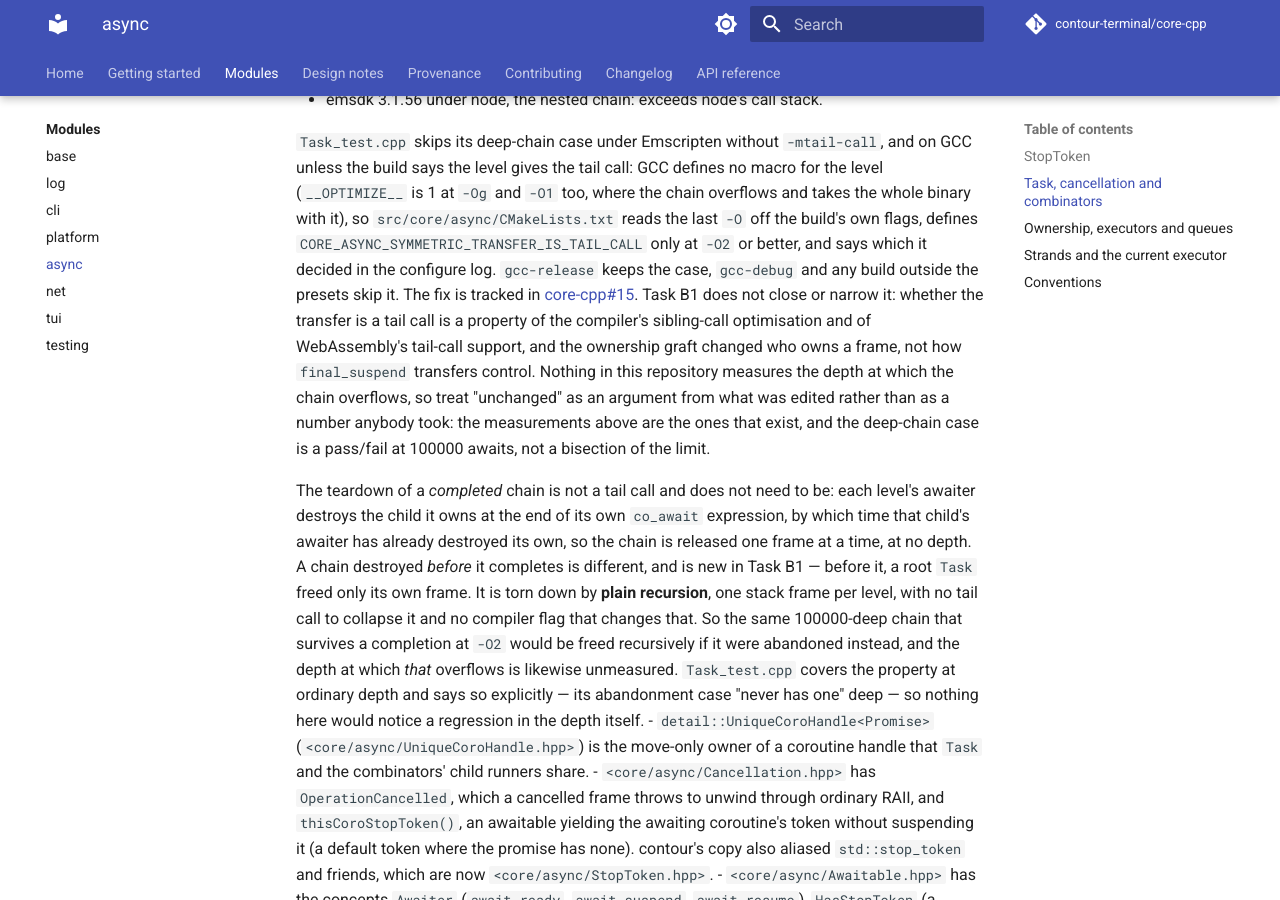
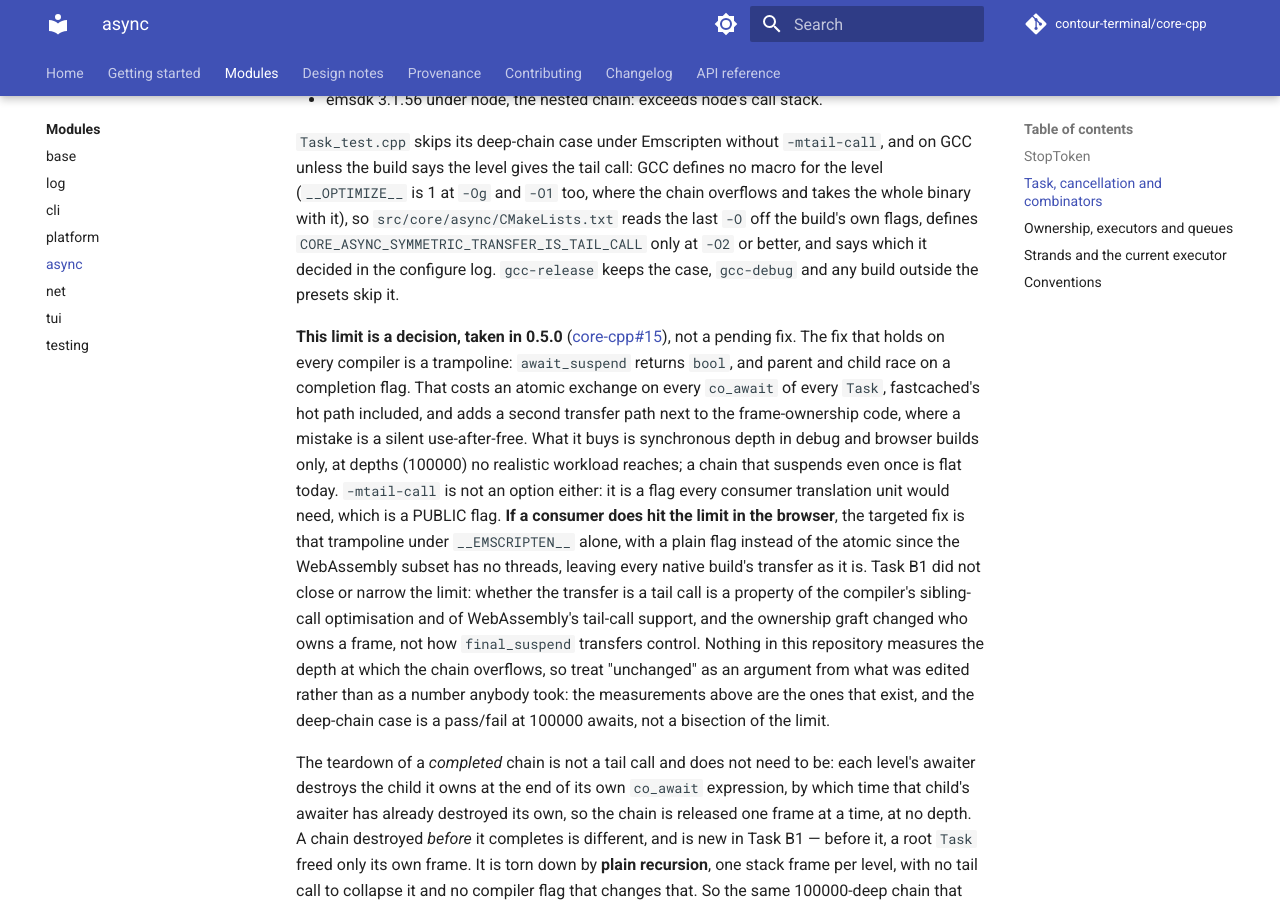
Before and after one commit to contour-terminal/core-cpp, an MkDocs documentation site: the page built from docs/modules/async.md, in a window 1280 px wide and 900 px high, scrolled down 2342 px. Built offline with MkDocs 1.6.1 and Material for MkDocs 9.7.7, drawn with Linux system fonts in a browser that asks for light colours; comment, search, counter and statistics services are not loaded.

Commit message:
docs(async): the deep synchronous co_await limit is a decision, taken in 0.5.0
A trampoline would cost an atomic exchange on every Task co_await,
fastcached's hot path included, and a second transfer path beside the
frame-ownership code, to buy synchronous depth only in GCC debug and
emsdk builds at depths no workload reaches. async.md records the decision
and the targeted fix -- the trampoline under __EMSCRIPTEN__ alone, with a
plain flag -- should a browser consumer ever hit it. Task_test's comment
points there instead of at a pending fix.

Refs #15

Signed-off-by: Christian Parpart <christian@parpart.family>

```diff
--- a/docs/modules/async.md
+++ b/docs/modules/async.md
@@ -91,9 +91,20 @@ Imported from contour's `src/coro` at `6777ff05`, with `coro::` renamed `core::a
   binary with it), so `src/core/async/CMakeLists.txt` reads the last `-O` off the build's own
   flags, defines `CORE_ASYNC_SYMMETRIC_TRANSFER_IS_TAIL_CALL` only at `-O2` or better, and says
   which it decided in the configure log. `gcc-release` keeps the case, `gcc-debug` and any build
-  outside the presets skip it. The fix is tracked in
-  [core-cpp#15](https://github.com/contour-terminal/core-cpp/issues/15). Task B1 does not close or
-  narrow it: whether the transfer is a tail call is a property of the compiler's sibling-call
+  outside the presets skip it.
+
+  **This limit is a decision, taken in 0.5.0**
+  ([core-cpp#15](https://github.com/contour-terminal/core-cpp/issues/15)), not a pending fix. The fix
+  that holds on every compiler is a trampoline: `await_suspend` returns `bool`, and parent and child
+  race on a completion flag. That costs an atomic exchange on every `co_await` of every `Task`,
+  fastcached's hot path included, and adds a second transfer path next to the frame-ownership code,
+  where a mistake is a silent use-after-free. What it buys is synchronous depth in debug and browser
+  builds only, at depths (100000) no realistic workload reaches; a chain that suspends even once is
+  flat today. `-mtail-call` is not an option either: it is a flag every consumer translation unit
+  would need, which is a PUBLIC flag. **If a consumer does hit the limit in the browser**, the
+  targeted fix is that trampoline under `__EMSCRIPTEN__` alone, with a plain flag instead of the
+  atomic since the WebAssembly subset has no threads, leaving every native build's transfer as it
+  is. Task B1 did not close or narrow the limit: whether the transfer is a tail call is a property of the compiler's sibling-call
   optimisation and of WebAssembly's tail-call support, and the ownership graft changed who owns a
   frame, not how `final_suspend` transfers control. Nothing in this repository measures the depth at
   which the chain overflows, so treat "unchanged" as an argument from what was edited rather than
```
Also changed, not shown: 1 other file.
